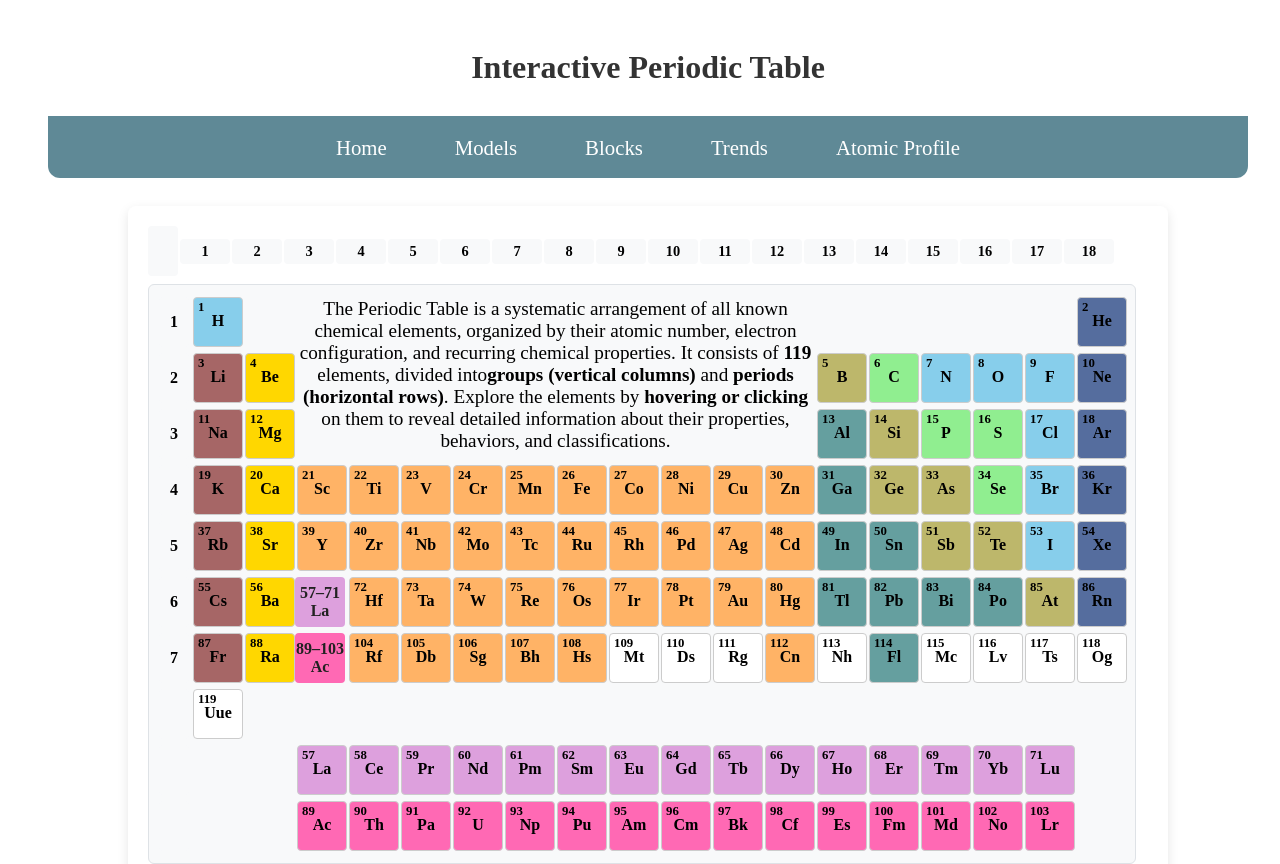
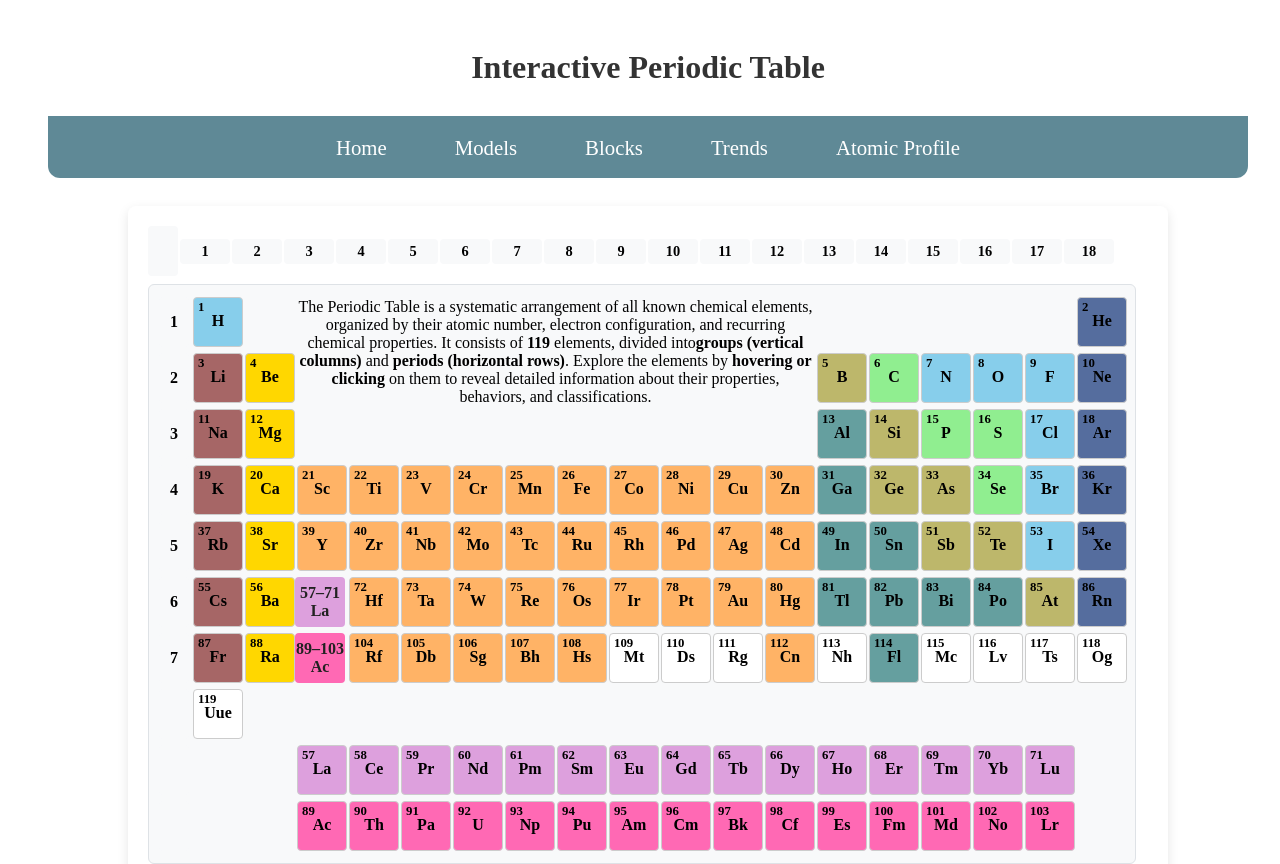
Before and after one commit to AashrithaSura/PeriodicTableExplorer, a React (Vite) app: page / in a window 1280 px wide. Shown: the top 864 px of the page. Built offline with nearby package versions, Linux system fonts and the light colour scheme.

Commit message:
PeriodicTable.css

```diff
--- a/src/components/PeriodicTable/PeriodicTable.css
+++ b/src/components/PeriodicTable/PeriodicTable.css
@@ -172,7 +172,7 @@
   width: 515px;
   text-align: center;
   color:black;
-  font-size: 1.2rem;
+  font-size: 1rem;
   pointer-events: none;
   transition: opacity 0.2s;
   z-index: 1;
@@ -242,7 +242,7 @@
   }
 
   .gap-text {
-    font-size: 0.90rem;
+    font-size: 0.70rem;
     position: relative;
     width: 100%;
     left: 0;
```
